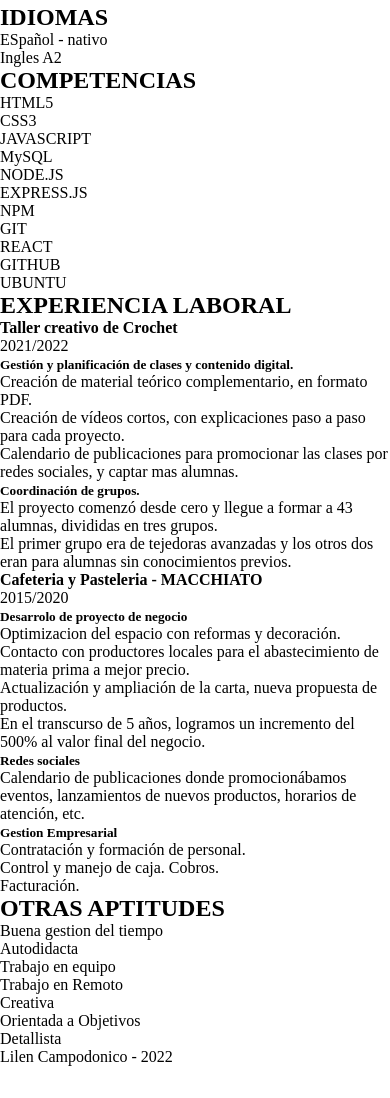
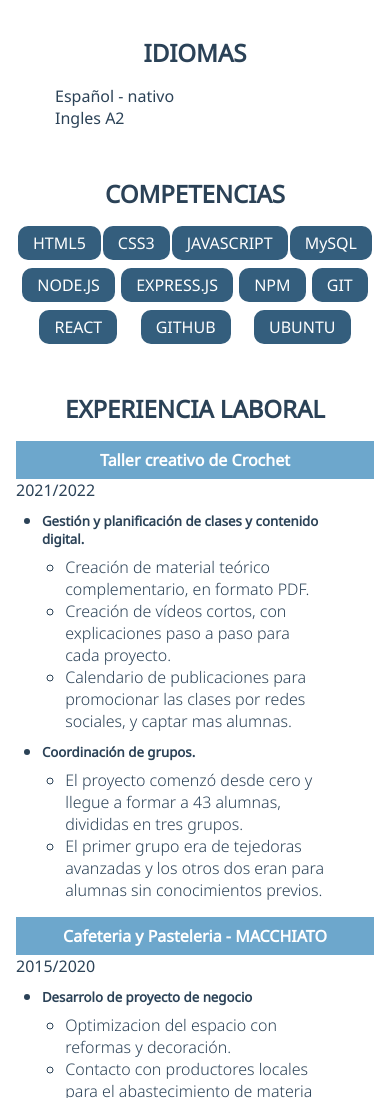
Before and after one commit to Lilenlilen/curriculum, a plain HTML site: page index.html in a window 390 px wide. Shown: the part 902-2000 px from the top of the page. Before the commit the page ends 1968 px from the top, so only its background shows below. Drawn offline with Linux system fonts and the light colour scheme.

Commit message:
style for mobile size

```diff
--- a/index.html
+++ b/index.html
@@ -26,12 +26,14 @@
     </header>
 
     <main>
-      <section>
+      <section id="contacto">
         <h2>CONTACTO</h2>
-        <p>
-          telefono: 34 617 75 6071 mail:campodonicolilen@gmail.com
-          www.linkedin.com/lilencampodonico https://github.com/Lilenlilen España
-        </p>
+        <a href="www.linkedin.com/lilencampodonico">Linkedin</a>
+        <a href="https://github.com/Lilenlilen">Git Hub</a>
+        <a href="mailto:campodonicolilen@gmail.com"
+          >campodonicolilen1@gmail.com</a
+        >
+        <p>España</p>
       </section>
 
       <section>
@@ -57,7 +59,7 @@
 
       <section>
         <h2>IDIOMAS</h2>
-        <p>ESpañol - nativo</p>
+        <p>Español - nativo</p>
         <p>Ingles A2</p>
       </section>
 
@@ -78,7 +80,7 @@
         </ul>
       </section>
 
-      <section>
+      <section class="laboral">
         <h2>EXPERIENCIA LABORAL</h2>
         <ul>
           <li>
@@ -165,12 +167,12 @@
         <h2>OTRAS APTITUDES</h2>
         <ul>
           <li>Buena gestion del tiempo</li>
+          <li>Creativa</li>
+          <li>Trabajo en equipo</li>
           <li>Autodidacta</li>
-          <li>Trabajo en equipo</li>
+          <li>Detallista</li>
           <li>Trabajo en Remoto</li>
-          <li>Creativa</li>
           <li>Orientada a Objetivos</li>
-          <li>Detallista</li>
         </ul>
       </section>
     </main>
--- a/style.css
+++ b/style.css
@@ -4,35 +4,30 @@
   margin: 0;
   padding: 0;
   box-sizing: border-box;
+  font-family: "Noto Sans", sans-serif;
 }
-
+/* HEADER */
 header {
   color: #2b4257;
-  font-family: "Noto Sans", sans-serif;
   padding: 1rem;
   display: flex;
   flex-direction: row;
   flex-wrap: wrap;
-  gap: 1rem;
+  justify-content: space-between;
 }
 
 header h1 {
   font-weight: 400;
+  max-width: 60%;
   /* color: #6da7cc;
   background-color: #345e7d;
   gris: #7c8186; */
 }
 
-header h2,
-header p {
-  font-weight: 300;
-}
-
 header div {
-  width: 200px;
-  height: 200px;
+  width: 100px;
+  height: 100px;
   overflow: hidden;
-  margin: 10px;
   position: relative;
   border: 3px solid #345e7d;
   border-radius: 50%;
@@ -42,3 +37,117 @@ header div img {
   width: 100%;
   height: 110%;
 }
+
+header h2,
+header p {
+  font-weight: 300;
+  max-width: 100%;
+}
+
+header p {
+  padding-bottom: 1rem;
+  border-bottom: 3px solid #6da7cc;
+}
+
+/* MAIN */
+
+main {
+  display: flex;
+  flex-direction: row;
+  flex-wrap: wrap;
+}
+
+main > section {
+  padding: 1rem;
+  margin: 0 auto;
+  min-width: 80%;
+  color: #2b4257;
+}
+
+main > section h2 {
+  text-align: center;
+  padding: 1rem;
+}
+
+#contacto a {
+  display: block;
+  width: 100%;
+}
+
+main section:nth-child(2) ul {
+  list-style: none;
+}
+
+/* main section:nth-child(4) {
+  background-color: pink;
+} */
+
+main section:nth-child(4) ul {
+  gap: 0.5rem 0;
+  display: flex;
+  flex-direction: row;
+  flex-wrap: wrap;
+  list-style: none;
+  justify-content: space-evenly;
+}
+
+main section:nth-child(4) ul li {
+  background-color: #345e7d;
+  color: white;
+  padding: 6px 15px;
+  border-radius: 10px;
+}
+
+.laboral > ul {
+  list-style: none;
+}
+
+.laboral ul h4 {
+  background-color: #6da7cc;
+  text-align: center;
+  color: white;
+  padding: 0.5rem;
+}
+
+.laboral ul ul {
+  padding: 0.5rem;
+  max-width: 90%;
+  margin: 0 auto;
+}
+
+h5 {
+  font-weight: bold;
+}
+
+.laboral > ul > li > ul {
+  font-weight: 300;
+  list-style: disc;
+}
+
+h5 + ul li {
+  list-style: circle;
+}
+
+main section:last-child ul {
+  gap: 0.5rem 0;
+  display: flex;
+  flex-direction: row;
+  flex-wrap: wrap;
+  list-style: none;
+  justify-content: space-evenly;
+}
+
+main section:last-child ul li {
+  background-color: #6da7cc;
+  color: white;
+  padding: 6px 15px;
+  border-radius: 10px;
+}
+
+/*FOOTER*/
+footer {
+  text-align: center;
+  color: #7c8186;
+}
+
+/*media query 600 px*/
```
